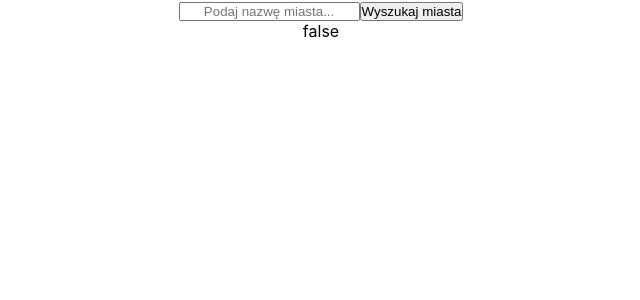
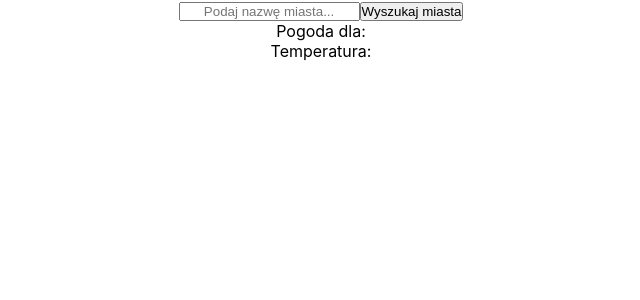
Before and after one commit to Student235555/simple-weather-app, a React (Create React App) app: page / in a window 1280 px wide. Shown: the top 300 px of the page, without its empty margins (319-959 px from the left). Built offline with nearby package versions, Linux system fonts and the light colour scheme.

Commit message:
Update App.js and Result.js

```diff
--- a/src/Components/App.js
+++ b/src/Components/App.js
@@ -17,12 +17,12 @@ const App = () => {
   const [pressure, setPressure] = useState('');
   const [err, setErr] = useState(false);
 
+  const weather = [err, date, city, sunrise, sunset, temp, pressure, wind];
+
   const handleClick = (e) => {
 
     e.preventDefault();
     const API = `http://api.openweathermap.org/data/2.5/weather?q=${value}&appid=${APIkey}&units=metric`;
-
-
 
     fetch(API)
       .then(response => {
@@ -34,11 +34,20 @@ const App = () => {
       })
       .then(response => response.json())
       .then(data => {
+        const time = new Date().toLocaleString();
         setErr(false);
+        setDate(time);
+        setSunrise(data.sys.sunrise);
+        setSunset(data.sys.sunset);
+        setTemp(data.main.temp)
+        setWind(data.wind.speed);
+        setPressure(data.main.pressure);
+        setCity(value);
       })
       .catch(err => {
         console.log(err);
         setErr(true);
+        setCity(value);
       })
   }
 
@@ -49,7 +58,7 @@ const App = () => {
         change={setValue}
         submit={handleClick}
       />
-      <Result error = {err}/>
+      <Result weather = {weather}/>
     </div>
   )
 }
--- a/src/Components/Result.js
+++ b/src/Components/Result.js
@@ -1,10 +1,11 @@
 import React from "react";
 import './Result.css';
 
-const Result = ({error}) => {
+const Result = ({weather}) => {
     return (
         <>
-            <p>{String(error)}</p>
+            <p>Pogoda dla: {weather[2]}</p>
+            <p>Temperatura: {weather[5]}</p>
         </>
      );
 }
```
